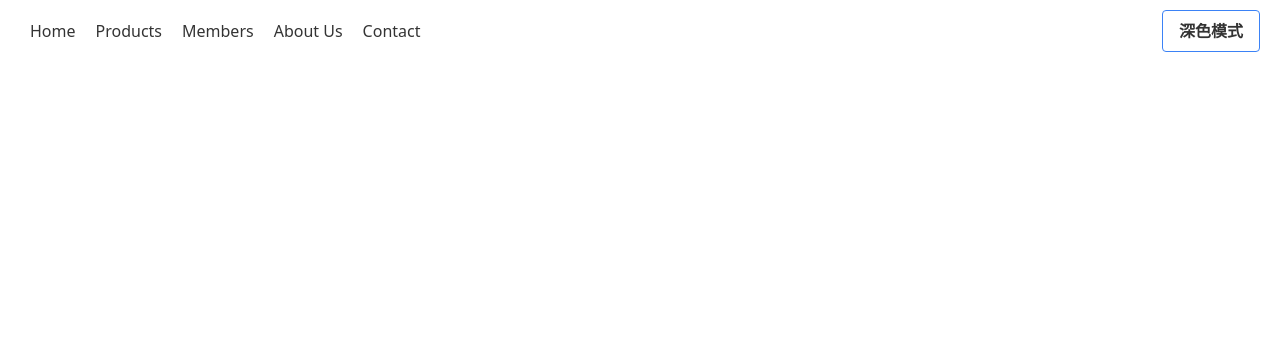
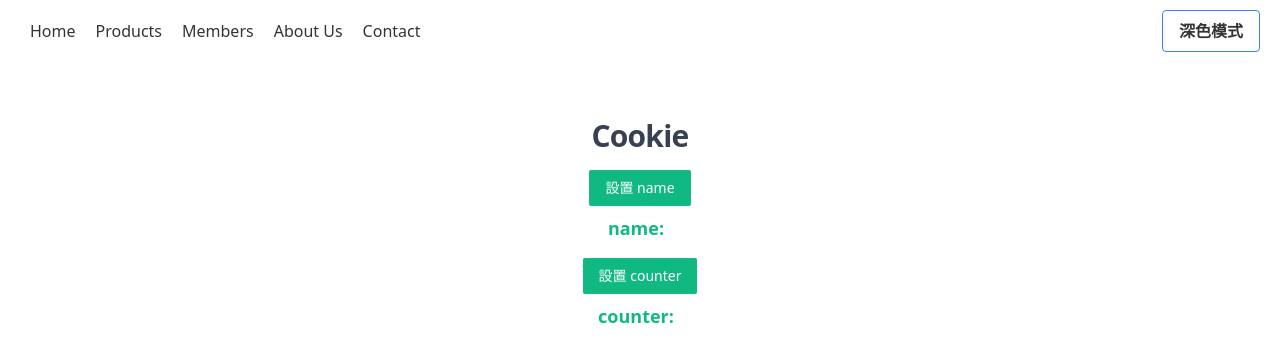
Before and after one commit to alex005489465/drinkshop, a Nuxt app in the folder frontend/drink-client/: page /about in a window 1280 px wide. Shown: the top 362 px of the page. Built offline with nearby package versions, Linux system fonts and the light colour scheme.

Commit message:
cookie test wrong;

```diff
--- a/frontend/drink-client/nuxt.config.ts
+++ b/frontend/drink-client/nuxt.config.ts
@@ -2,6 +2,7 @@
 export default defineNuxtConfig({
   compatibilityDate: '2024-11-01',
   devtools: { enabled: true },
+  ssr: false,
   css: ['~/assets/css/main.css'],
   postcss: {
     plugins: {
@@ -9,10 +10,7 @@ export default defineNuxtConfig({
       autoprefixer: {},
     },
   },
-  modules: [
-    '@nuxtjs/color-mode',
-    '@pinia/nuxt'
-  ],
+  modules: ['@nuxtjs/color-mode', '@pinia/nuxt', '@vueuse/nuxt'],
   /*
   colorMode: {
     preference: 'system', // Default theme: 'light', 'dark' or 'system'
--- a/frontend/drink-client/package.json
+++ b/frontend/drink-client/package.json
@@ -12,6 +12,7 @@
   "dependencies": {
     "@nuxtjs/color-mode": "^3.5.2",
     "@pinia/nuxt": "^0.9.0",
+    "@vueuse/nuxt": "^12.0.0",
     "nuxt": "^3.14.1592",
     "pinia": "^2.3.0",
     "vue": "latest",
--- /dev/null
+++ b/frontend/drink-client/pages/about.vue
@@ -0,0 +1,52 @@
+<script setup lang="ts">
+import { useCookies  } from '@vueuse/integrations/useCookies'
+
+const name = useCookie('name')
+const counter = useCookie('counter', { maxAge: 60 })
+
+const setNameCookie = () => {
+  name.value = 'Ryan'
+}
+
+const setCounterCookie = () => {
+  counter.value = Math.round(Math.random() * 1000)
+}
+</script>
+
+<template>
+  <div class="flex flex-col items-center justify-center py-12 px-4 sm:px-6 lg:px-8">
+    <div class="w-full max-w-md">
+      <div class="flex flex-col items-center">
+        <h2 class="mt-2 text-center text-3xl font-bold tracking-tight text-gray-700">Cookie</h2>
+      </div>
+      <div class="mt-2 flex w-full max-w-md flex-col items-center">
+        <button
+          type="button"
+          class="mt-2 w-fit rounded-sm bg-emerald-500 py-2 px-4 text-sm text-white hover:bg-emerald-600 focus:outline-none focus:ring-2 focus:ring-emerald-400 focus:ring-offset-2"
+          @click="setNameCookie"
+        >
+          設置 name
+        </button>
+        <div class="mt-2 flex">
+          <label class="text-lg font-semibold text-emerald-500">name:</label>
+          <span class="ml-2 flex text-lg text-slate-700">{{ name }}</span>
+        </div>
+      </div>
+      <div class="mt-2 flex w-full max-w-md flex-col items-center">
+        <button
+          type="button"
+          class="mt-2 w-fit rounded-sm bg-emerald-500 py-2 px-4 text-sm text-white hover:bg-emerald-600 focus:outline-none focus:ring-2 focus:ring-emerald-400 focus:ring-offset-2"
+          @click="setCounterCookie"
+        >
+          設置 counter
+        </button>
+        <div class="mt-2 flex">
+          <label class="text-lg font-semibold text-emerald-500">counter:</label>
+          <span class="ml-2 flex text-lg text-slate-700">{{ counter }}</span>
+        </div>
+      </div>
+    </div>
+  </div>
+</template>
+
+<style scoped></style>
```
Also changed, not shown: 1 other file (tests, documents, lock files or other folders).
